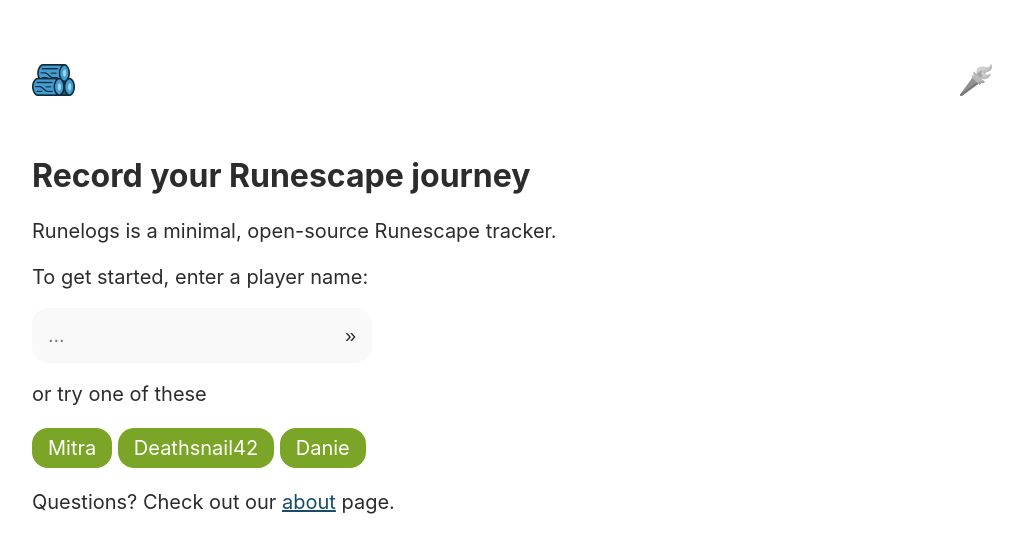
After one commit to sanderdlm/runelogs, a Symfony app: template templates/home.html.twig in a window 1280 px wide. The commit adds this page. Shown: the top 553 px of the page, without its empty margins (128-1151 px from the left). Run offline with Twig, Linux system fonts and the light colour scheme; the template is opened without the code that fills it, so the values that code supplies are empty; some libraries are stand-ins or nearby versions.

Commit message:
Add more PSR-2 fixes

```diff
--- a/src/Command/PopulateCommand.php
+++ b/src/Command/PopulateCommand.php
@@ -51,7 +51,6 @@ class PopulateCommand extends Command
             }
 
             foreach ($clanMemberList as &$clanMember) {
-
                 $userObject = $this->databaseService->findUserByName($clanMember);
 
                 if (!$userObject) {
--- a/src/Utils/GridGenerator.php
+++ b/src/Utils/GridGenerator.php
@@ -1,5 +1,4 @@
 <?php
-
 
 namespace App\Utils;
 
--- /dev/null
+++ b/templates/home.html.twig
@@ -0,0 +1,19 @@
+{% extends 'base.html.twig' %}
+
+{% block content %}
+<main class="home">
+    <section class='text'>
+        <h1>Record your Runescape journey</h1>
+        <p>Runelogs is a minimal, open-source Runescape tracker.</p>
+        <p>To get started, enter a player name:</p>
+        <form action="/" method="post" class='home-form'><input type="text" class="home-input" name="username" aria-label="player-name" placeholder="..." /><input type="submit" class="home-input-submit" value="»"/></form>
+        <p>or try one of these</p>
+        <div class="freq">
+            <a class="last-visited" href="/profile/bear+boye">Mitra</a>
+            <a class="last-visited" href="/profile/deathsnail42">Deathsnail42</a>
+            <a class="last-visited" href="/profile/danie">Danie</a>
+        </div>
+        <p>Questions? Check out our <a href="/about">about</a> page.</p>
+    </section>
+</main>
+{% endblock %}
```
Also changed, not shown: src/Utils/ApiService.php (+24 -19 lines), src/Utils/DatabaseService.php (+19 -7 lines), src/Utils/RedisService.php (+8 -9 lines), src/Utils/UpdateService.php (+8 -9 lines), templates/about.html.twig (added, +17 -0 lines), src/Utils/DataInterface.php (line endings or trailing spaces).
